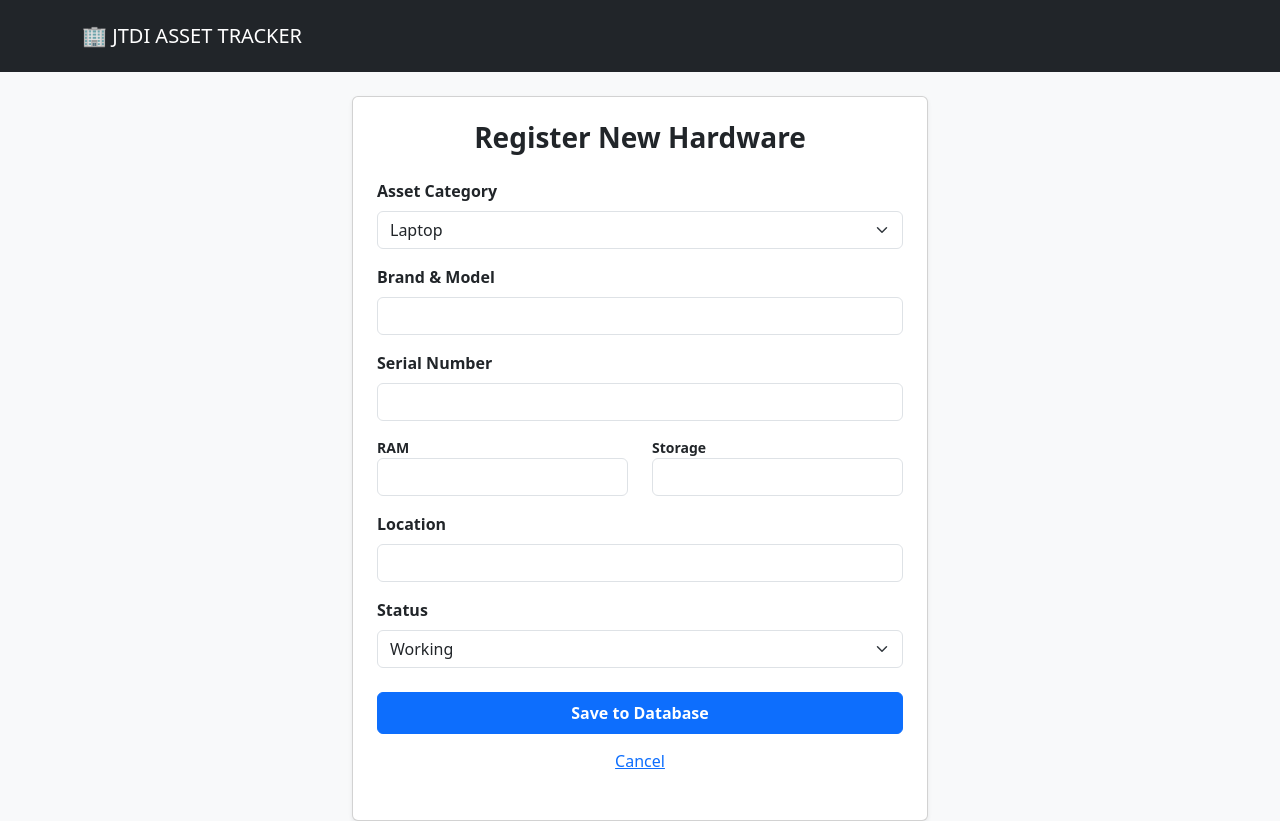
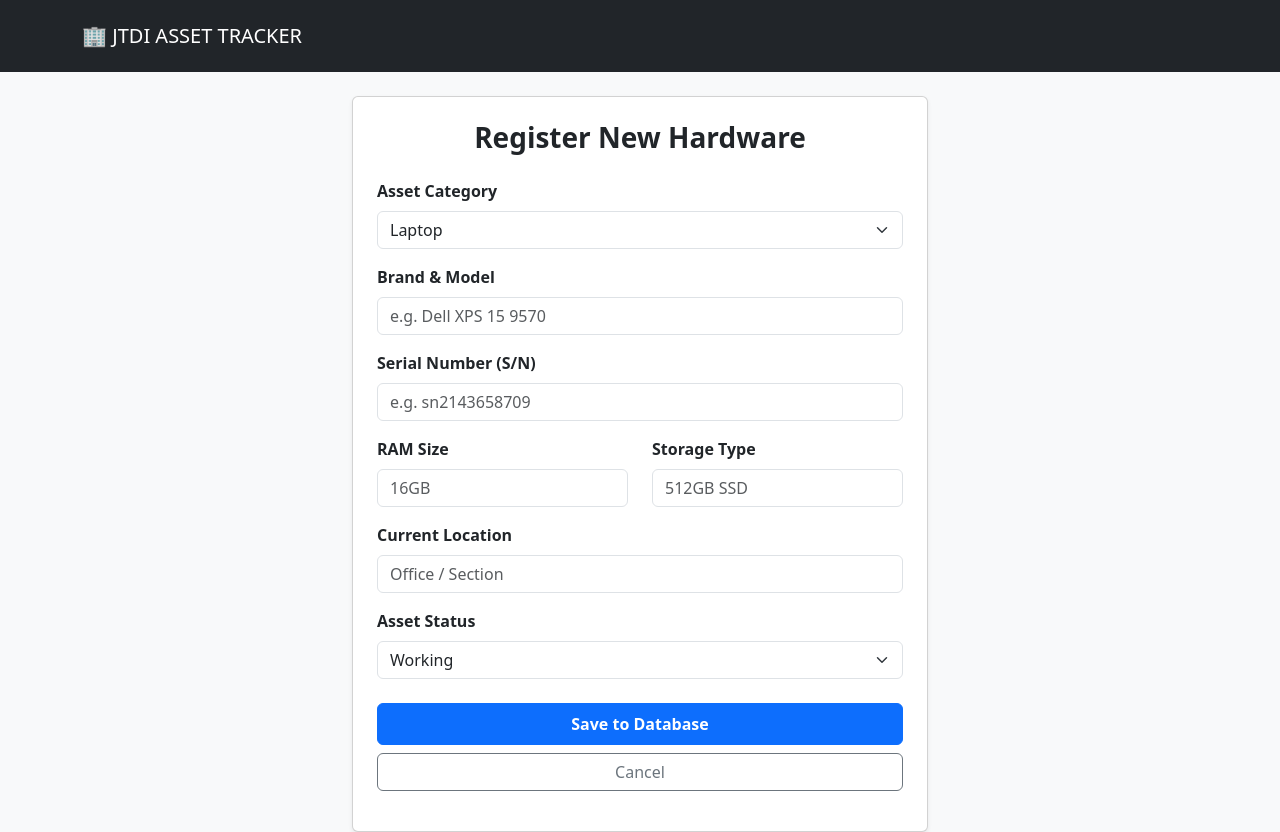
Before and after one commit to SYARIZAM15/Asset-Tracker-System, a Flask app: page /add in a window 1280 px wide. Run offline with Flask 3, Linux system fonts and the light colour scheme; the visitor is signed in with stand-in values (Sample User, id 1); some libraries are stand-ins or nearby versions.

Commit message:
Update add.html

```diff
--- a/templates/add.html
+++ b/templates/add.html
@@ -1,29 +1,78 @@
-<add html>
 <html lang="en">
 <head>
-    <meta charset="UTF-8"><title>JTDI - Register Hardware</title>
+    <meta charset="UTF-8">
+    <title>JTDI - Register Hardware</title>
     <link rel="stylesheet" href="https://cdn.jsdelivr.net/npm/bootstrap@5.3.0/dist/css/bootstrap.min.css">
 </head>
 <body class="bg-light">
-    <nav class="navbar navbar-dark bg-dark mb-4 p-3"><div class="container"><a class="navbar-brand" href="/">🏢 JTDI ASSET TRACKER</a></div></nav>
+    <nav class="navbar navbar-dark bg-dark mb-4 p-3">
+        <div class="container">
+            <a class="navbar-brand" href="/">🏢 JTDI ASSET TRACKER</a>
+        </div>
+    </nav>
+
     <div class="container" style="max-width: 600px;">
         <div class="card shadow-sm p-4">
             <h3 class="mb-4 fw-bold text-center">Register New Hardware</h3>
+
+            {% with messages = get_flashed_messages() %}
+              {% if messages %}
+                {% for message in messages %}
+                  <div class="alert alert-danger">{{ message }}</div>
+                {% endfor %}
+              {% endif %}
+            {% endwith %}
+
             <form action="/add" method="POST">
-                <div class="mb-3"><label class="form-label fw-bold">Asset Category</label>
+                <div class="mb-3">
+                    <label class="form-label fw-bold">Asset Category</label>
                     <select name="asset_type" class="form-select">
-                        <option value="Laptop">Laptop</option><option value="PC">PC</option><option value="Monitor">Monitor</option><option value="Printer">Printer</option>
+                        <option value="Laptop">Laptop</option>
+                        <option value="PC">PC / Desktop</option>
+                        <option value="Monitor">Monitor</option>
+                        <option value="Printer">Printer</option>
                     </select>
                 </div>
-                <div class="mb-3"><label class="form-label fw-bold">Brand & Model</label><input type="text" name="cpu_name" class="form-control" required></div>
-                <div class="mb-3"><label class="form-label fw-bold">Serial Number</label><input type="text" name="serial_number" class="form-control" required></div>
-                <div class="row"><div class="col"><label class="small fw-bold">RAM</label><input type="text" name="ram_size" class="form-control"></div><div class="col"><label class="small fw-bold">Storage</label><input type="text" name="storage_type" class="form-control"></div></div>
-                <div class="mb-3 mt-3"><label class="form-label fw-bold">Location</label><input type="text" name="location" class="form-control"></div>
-                <div class="mb-4"><label class="form-label fw-bold">Status</label>
-                    <select name="status" class="form-select"><option value="Working">Working</option><option value="Maintenance">Maintenance</option><option value="Faulty">Faulty</option></select>
+
+                <div class="mb-3">
+                    <label class="form-label fw-bold">Brand & Model</label>
+                    <input type="text" name="cpu_name" class="form-control" placeholder="e.g. Dell XPS 15 9570" required>
                 </div>
-                <button type="submit" class="btn btn-primary w-100 py-2 fw-bold">Save to Database</button>
-                <a href="/" class="btn btn-link w-100 mt-2">Cancel</a>
+
+                <div class="mb-3">
+                    <label class="form-label fw-bold">Serial Number (S/N)</label>
+                    <input type="text" name="serial_number" class="form-control" placeholder="e.g. sn2143658709" required>
+                </div>
+
+                <div class="row">
+                    <div class="col-md-6 mb-3">
+                        <label class="form-label fw-bold">RAM Size</label>
+                        <input type="text" name="ram_size" class="form-control" placeholder="16GB">
+                    </div>
+                    <div class="col-md-6 mb-3">
+                        <label class="form-label fw-bold">Storage Type</label>
+                        <input type="text" name="storage_type" class="form-control" placeholder="512GB SSD">
+                    </div>
+                </div>
+
+                <div class="mb-3">
+                    <label class="form-label fw-bold">Current Location</label>
+                    <input type="text" name="location" class="form-control" placeholder="Office / Section">
+                </div>
+
+                <div class="mb-4">
+                    <label class="form-label fw-bold">Asset Status</label>
+                    <select name="status" class="form-select">
+                        <option value="Working">Working</option>
+                        <option value="Maintenance">Maintenance</option>
+                        <option value="Faulty">Faulty</option>
+                    </select>
+                </div>
+
+                <div class="d-grid gap-2">
+                    <button type="submit" class="btn btn-primary fw-bold py-2">Save to Database</button>
+                    <a href="/" class="btn btn-outline-secondary">Cancel</a>
+                </div>
             </form>
         </div>
     </div>
```
